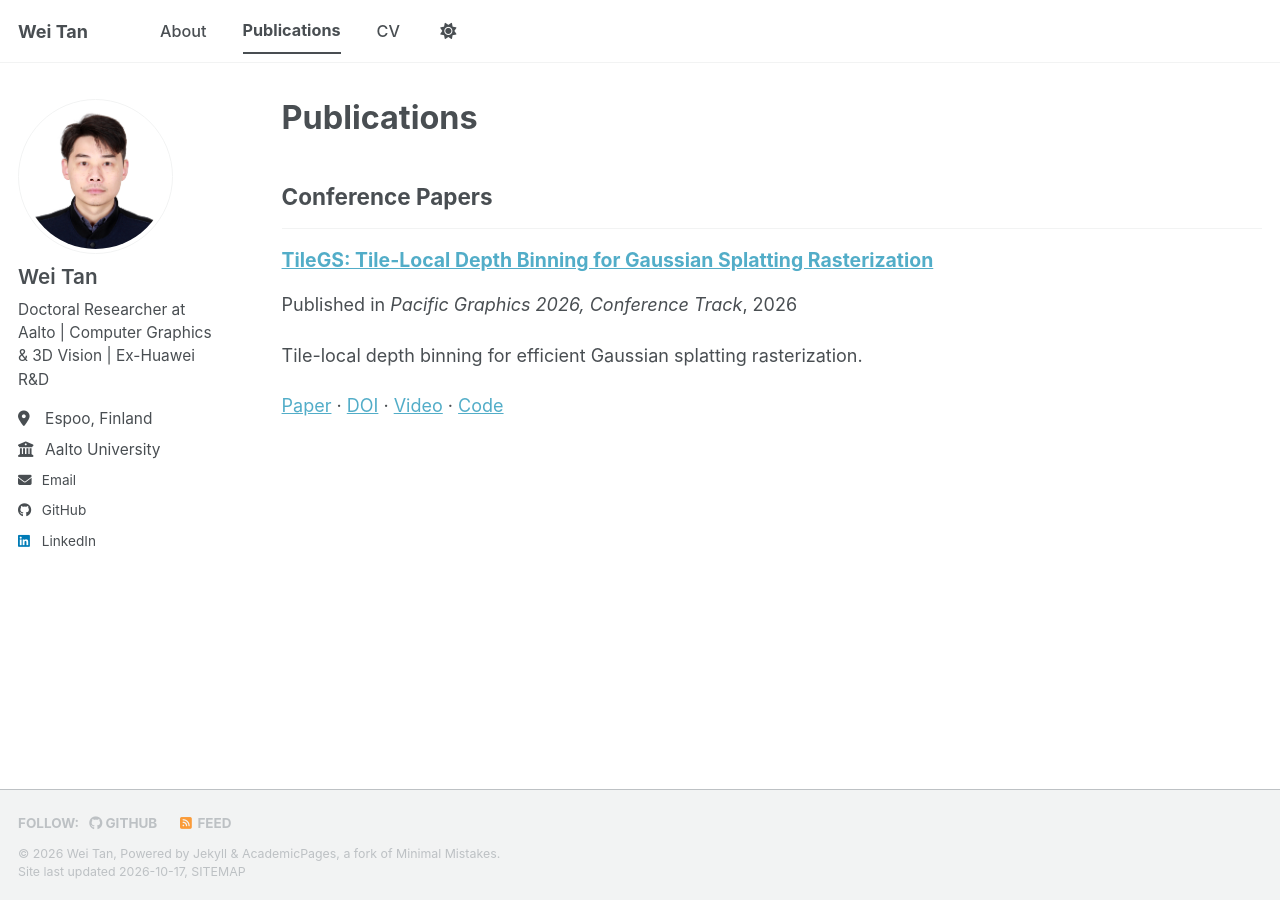
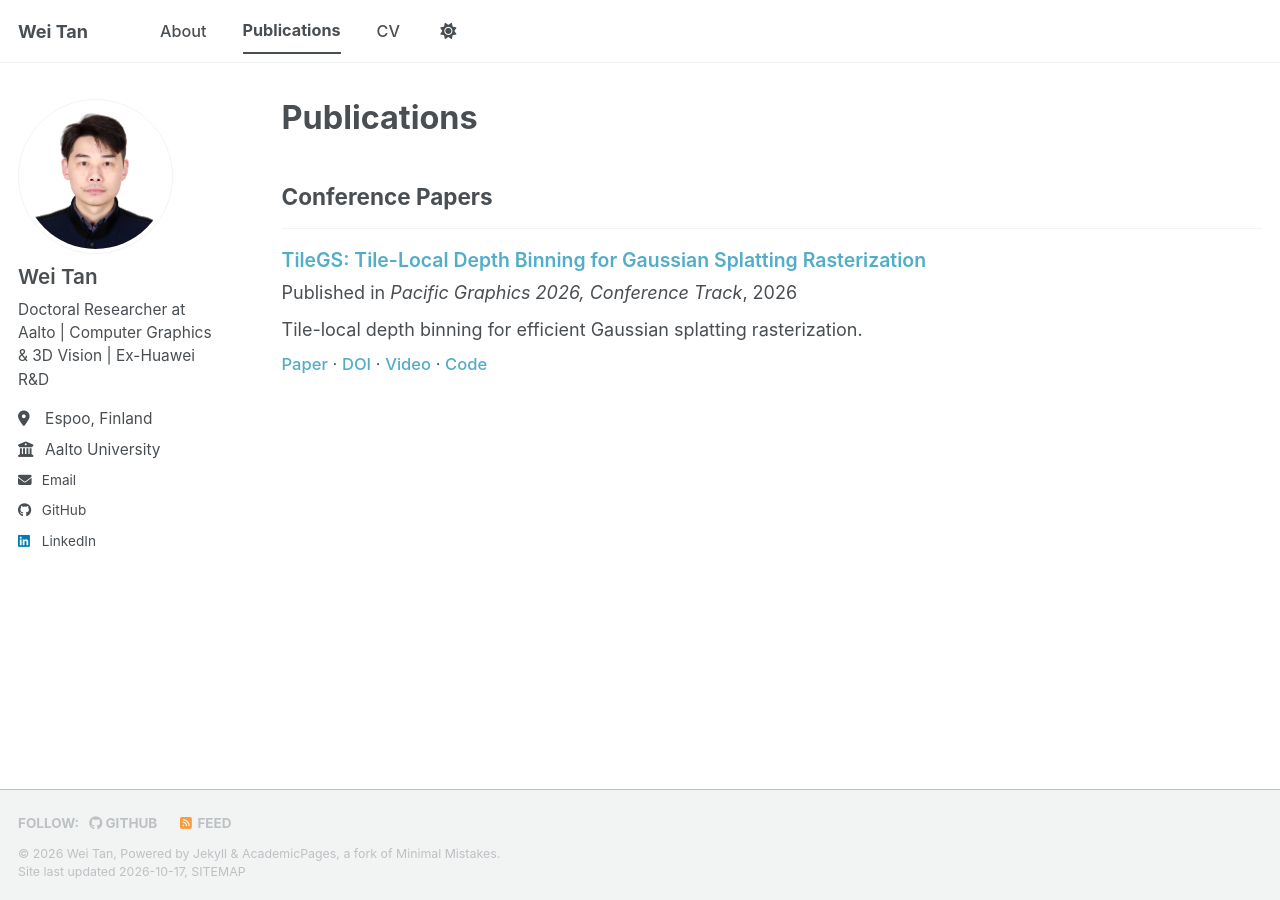
Before and after one commit to alex-tan-60149/alex-tan-60149.github.io, a Jekyll site: the page built from _pages/publications.html, in a window 1280 px wide. Built offline with Jekyll 4.4.1, drawn with Linux system fonts in a browser that asks for light colours; a style sheet for code colours, icons or effects is not loaded.

Commit message:
Refactor archive item styles in _archive.scss

```diff
--- a/_sass/layout/_archive.scss
+++ b/_sass/layout/_archive.scss
@@ -40,12 +40,25 @@
   }
 }
 
+.archive__item {
+  margin-bottom: 1.5em;
+}
+
 .archive__item-title {
   margin-top: 0.9em;
-  margin-bottom: 0.25em;
+  margin-bottom: 0.3em;
   font-family: $sans-serif;
   font-size: 1.08em;
+  font-weight: 600;
   line-height: 1.35;
+
+  a {
+    text-decoration: none;
+  }
+
+  a:hover {
+    text-decoration: underline;
+  }
 
   a + a {
     opacity: 0.5;
@@ -53,37 +66,55 @@
 }
 
 .archive__item-excerpt {
-  margin-top: 0;
-  margin-bottom: 1.1em;
+  margin-top: 0.35em;
+  margin-bottom: 0.65em;
   font-size: 0.92em;
   line-height: 1.55;
+
+  p {
+    margin: 0;
+  }
 
   & + p {
     text-indent: 0;
   }
 }
 
-/* remove border*/
+/* Publication venue / metadata */
+.archive__item > p {
+  margin-top: 0.3em;
+  margin-bottom: 0.55em;
+}
+
+/* Paper / DOI / Video / Code links */
+.archive__item-links {
+  margin-top: 0.4em;
+  margin-bottom: 1.2em;
+  font-size: 0.92em;
+  line-height: 1.4;
+
+  a {
+    font-weight: 500;
+    text-decoration: none;
+  }
+
+  a:hover {
+    text-decoration: underline;
+  }
+}
+
+/* Remove border from archive titles embedded in page content */
 .page__content {
-
   .archive__item-title {
     margin-top: 1em;
     border-bottom: none;
   }
 }
 
-.archive__item-excerpt {
-  margin-top: 0;
-  font-size: $type-size-6;
-
-  & + p {
-    text-indent: 0;
-  }
-}
-
 .archive__item-teaser {
   border-radius: $border-radius;
   overflow: hidden;
+
   img {
     width: 100%;
   }
@@ -98,7 +129,6 @@
     text-decoration: underline;
   }
 }
-
 
 /*
    List view
```
